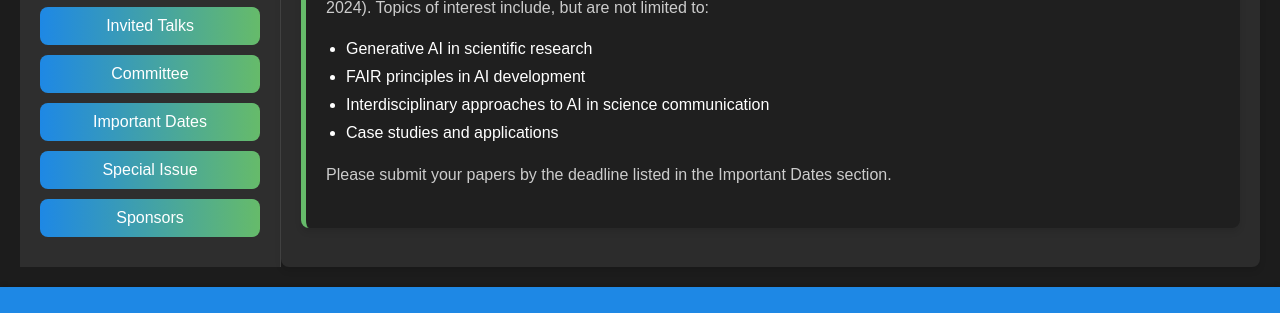
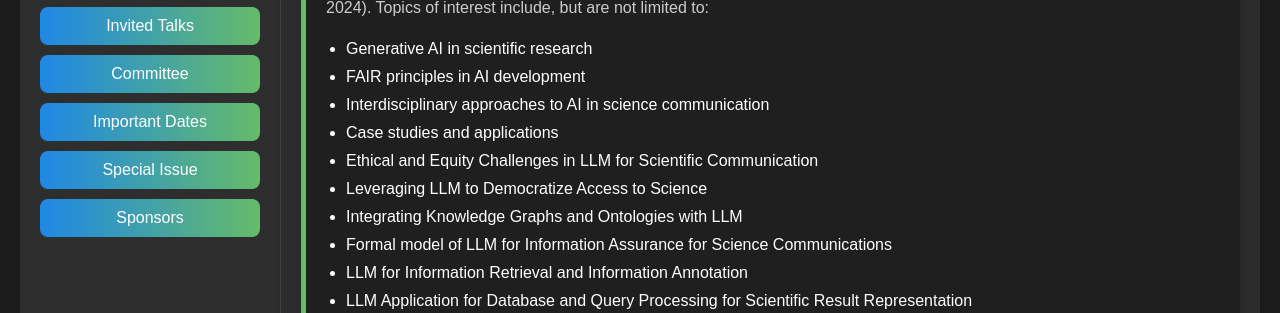
Before and after one commit to national-data-platform/ai4sc25, a plain HTML site: page call-for-papers.html in a window 1280 px wide. Shown: the part 487-800 px from the top of the page. Drawn offline with Linux system fonts and the light colour scheme.

```diff
--- a/call-for-papers.html
+++ b/call-for-papers.html
@@ -35,6 +35,12 @@
                     <li>FAIR principles in AI development</li>
                     <li>Interdisciplinary approaches to AI in science communication</li>
                     <li>Case studies and applications</li>
+                    <li>Ethical and Equity Challenges in LLM for Scientific Communication</li>
+                    <li>Leveraging LLM to Democratize Access to Science</li>
+                    <li>Integrating Knowledge Graphs and Ontologies with LLM</li>
+                    <li>Formal model of LLM for Information Assurance for Science Communications</li>
+                    <li>LLM for Information Retrieval and Information Annotation</li>
+                    <li>LLM Application for Database and Query Processing for Scientific Result Representation</li>
                 </ul>
                 <p>Please submit your papers by the deadline listed in the Important Dates section.</p>
             </div>
```
